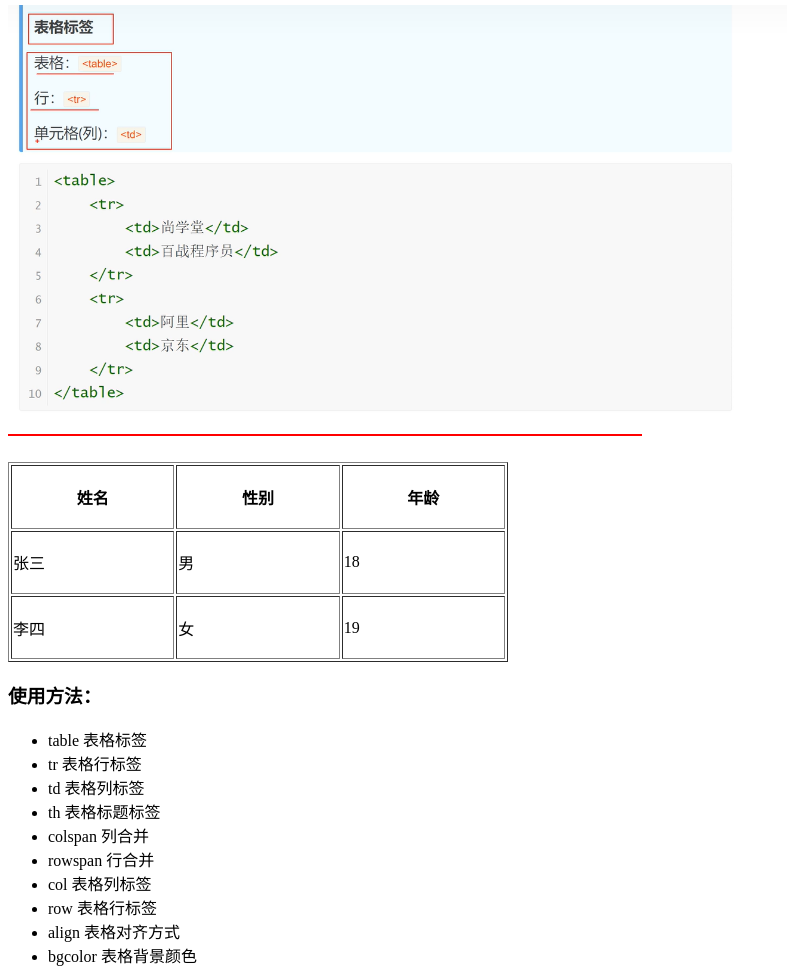
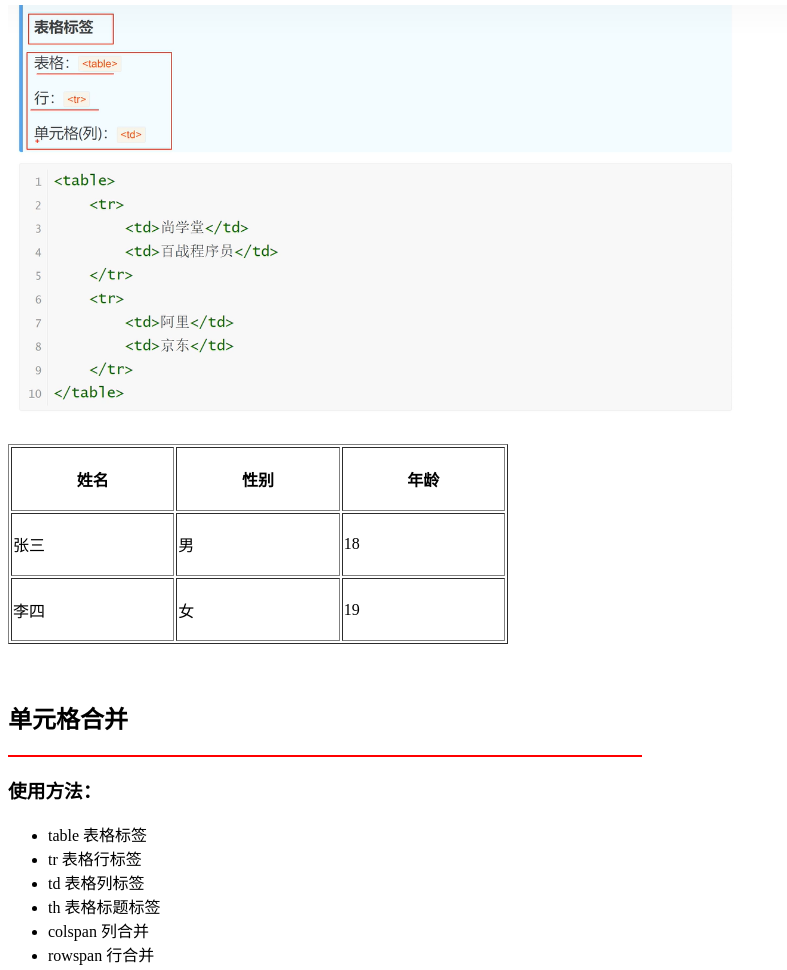
Before and after one commit to MiracleDali/Frontend, a plain HTML site: page 10_标签之表格/index.html in a window 1280 px wide. Shown: the part 94-1064 px from the top of the page, without its empty margins (0-787 px from the left). Drawn offline with Linux system fonts and the light colour scheme.

Commit message:
refactor(table): 调整表格布局和样式
- 移除了表格上方的水平分隔线
- 在表格下方新增了单元格合并标题
- 将红色水平分隔线移至单元格合并标题下方
- 添加了换行标签以优化布局间距

```diff
--- a/10_标签之表格/index.html
+++ b/10_标签之表格/index.html
@@ -11,7 +11,6 @@
     <img src="image.png" alt="图片未找到" width="800">
     <br>
 
-    <hr color="red" size="2" width="50%" align="left">
     <br>
     <table border="1" width="500" height="200">
         <tr>
@@ -30,6 +29,9 @@
             <td>19</td>
         </tr>
     </table>
+    <br></br>
+    <h2>单元格合并</h2>
+    <hr color="red" size="2" width="50%" align="left">
 
     <h3>使用方法：</h3>
     <ul>
```
